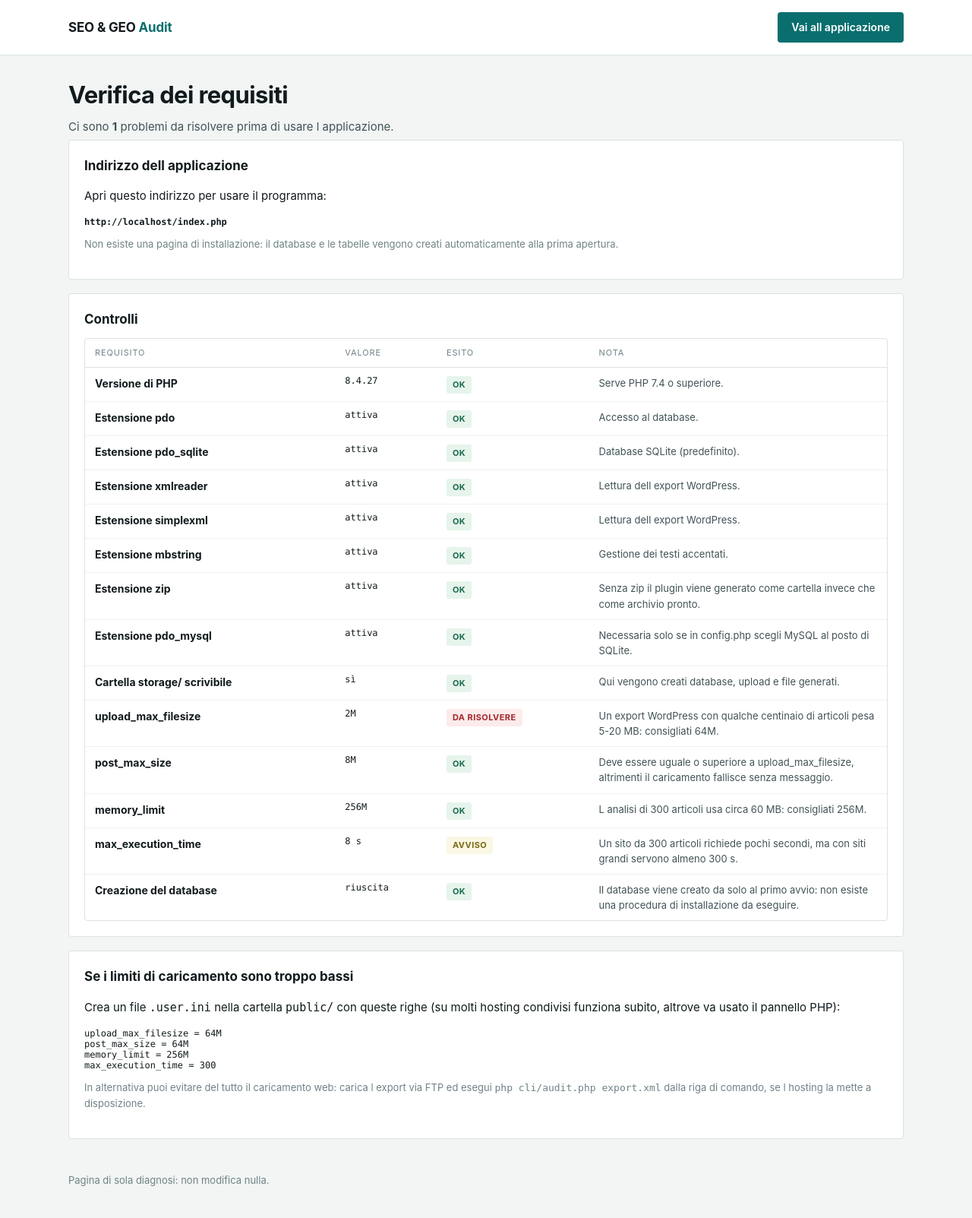
After one commit to ordinipc/messageflow, a PHP site: page /verifica.php in a window 1280 px wide. The commit adds this page. Shown: the whole page at 76% size. Run offline with PHP 8.4, Linux system fonts and the light colour scheme; some libraries are stand-ins or nearby versions.

Commit message:
Rende avviabile l app caricata in una sottocartella dello spazio web
Il punto di ingresso è public/index.php: caricando il progetto in /seo/ il
server non trovava nessun indice e mostrava un listato o un 403.

- .htaccess di radice: serve public/ come radice anche in sottocartella
- index.php di radice: reindirizza a public/ quando le riscritture non sono attive
- public/verifica.php: diagnosi di PHP, estensioni, permessi di storage/ e
  limiti di caricamento, con l indirizzo esatto da aprire
- errore leggibile al posto della pagina bianca quando storage/ non è scrivibile
- public/.user.ini con i limiti consigliati e LEGGIMI-PRIMA.txt per chi apre l FTP
- README: istruzioni di caricamento via FTP e nota che non esiste un installatore

Co-Authored-By: Claude Opus 5 <noreply@anthropic.com>
Claude-Session: https://claude.ai/code/session_01TLwq5bodo1ZfZ5jgeRX5BE

```diff
--- /dev/null
+++ b/seo-geo-php/public/verifica.php
@@ -0,0 +1,228 @@
+<?php
+/**
+ * Verifica dei requisiti del server.
+ *
+ * Pagina volutamente autonoma: non carica l applicazione, così resta
+ * consultabile anche quando qualcosa impedisce l avvio. Serve a capire in un
+ * colpo d occhio se lo spazio web è pronto e a quale indirizzo aprire l app.
+ *
+ * @package SeoGeoAudit
+ */
+
+$radice  = dirname( __DIR__ );
+$storage = $radice . '/storage';
+
+if ( ! is_dir( $storage ) ) {
+	@mkdir( $storage, 0775, true );
+}
+
+/**
+ * Converte un valore del php.ini (es. "64M") in byte.
+ *
+ * @param string $valore Valore.
+ * @return int
+ */
+function in_byte( $valore ) {
+	$valore = trim( (string) $valore );
+	$numero = (int) $valore;
+
+	switch ( strtolower( substr( $valore, -1 ) ) ) {
+		case 'g':
+			return $numero * 1024 * 1024 * 1024;
+		case 'm':
+			return $numero * 1024 * 1024;
+		case 'k':
+			return $numero * 1024;
+		default:
+			return $numero;
+	}
+}
+
+$controlli = array();
+
+$controlli[] = array(
+	'nome'   => 'Versione di PHP',
+	'valore' => PHP_VERSION,
+	'esito'  => version_compare( PHP_VERSION, '7.4', '>=' ) ? 'ok' : 'grave',
+	'nota'   => 'Serve PHP 7.4 o superiore.',
+);
+
+$estensioni = array(
+	'pdo'        => 'accesso al database',
+	'pdo_sqlite' => 'database SQLite (predefinito)',
+	'xmlreader'  => 'lettura dell export WordPress',
+	'simplexml'  => 'lettura dell export WordPress',
+	'mbstring'   => 'gestione dei testi accentati',
+);
+
+foreach ( $estensioni as $estensione => $a_cosa_serve ) {
+	$controlli[] = array(
+		'nome'   => 'Estensione ' . $estensione,
+		'valore' => extension_loaded( $estensione ) ? 'attiva' : 'assente',
+		'esito'  => extension_loaded( $estensione ) ? 'ok' : 'grave',
+		'nota'   => ucfirst( $a_cosa_serve ) . '.',
+	);
+}
+
+$controlli[] = array(
+	'nome'   => 'Estensione zip',
+	'valore' => extension_loaded( 'zip' ) ? 'attiva' : 'assente',
+	'esito'  => extension_loaded( 'zip' ) ? 'ok' : 'medio',
+	'nota'   => 'Senza zip il plugin viene generato come cartella invece che come archivio pronto.',
+);
+
+$controlli[] = array(
+	'nome'   => 'Estensione pdo_mysql',
+	'valore' => extension_loaded( 'pdo_mysql' ) ? 'attiva' : 'assente',
+	'esito'  => extension_loaded( 'pdo_mysql' ) ? 'ok' : 'medio',
+	'nota'   => 'Necessaria solo se in config.php scegli MySQL al posto di SQLite.',
+);
+
+$scrivibile  = is_dir( $storage ) && is_writable( $storage );
+$controlli[] = array(
+	'nome'   => 'Cartella storage/ scrivibile',
+	'valore' => $scrivibile ? 'sì' : 'no',
+	'esito'  => $scrivibile ? 'ok' : 'grave',
+	'nota'   => $scrivibile
+		? 'Qui vengono creati database, upload e file generati.'
+		: 'Imposta i permessi 775 sulla cartella storage/ dal pannello dell hosting o via FTP.',
+);
+
+$upload      = in_byte( ini_get( 'upload_max_filesize' ) );
+$controlli[] = array(
+	'nome'   => 'upload_max_filesize',
+	'valore' => ini_get( 'upload_max_filesize' ),
+	'esito'  => $upload >= 32 * 1024 * 1024 ? 'ok' : ( $upload >= 16 * 1024 * 1024 ? 'medio' : 'grave' ),
+	'nota'   => 'Un export WordPress con qualche centinaio di articoli pesa 5-20 MB: consigliati 64M.',
+);
+
+$post        = in_byte( ini_get( 'post_max_size' ) );
+$controlli[] = array(
+	'nome'   => 'post_max_size',
+	'valore' => ini_get( 'post_max_size' ),
+	'esito'  => $post >= $upload ? 'ok' : 'grave',
+	'nota'   => 'Deve essere uguale o superiore a upload_max_filesize, altrimenti il caricamento fallisce senza messaggio.',
+);
+
+$memoria     = in_byte( ini_get( 'memory_limit' ) );
+$controlli[] = array(
+	'nome'   => 'memory_limit',
+	'valore' => ini_get( 'memory_limit' ),
+	'esito'  => ( -1 === $memoria || $memoria >= 256 * 1024 * 1024 ) ? 'ok' : 'medio',
+	'nota'   => 'L analisi di 300 articoli usa circa 60 MB: consigliati 256M.',
+);
+
+$tempo       = (int) ini_get( 'max_execution_time' );
+$controlli[] = array(
+	'nome'   => 'max_execution_time',
+	'valore' => 0 === $tempo ? 'illimitato' : $tempo . ' s',
+	'esito'  => ( 0 === $tempo || $tempo >= 120 ) ? 'ok' : 'medio',
+	'nota'   => 'Un sito da 300 articoli richiede pochi secondi, ma con siti grandi servono almeno 300 s.',
+);
+
+// Prova di scrittura reale sul database: è il controllo che conta davvero.
+$prova = 'non eseguita';
+$esito_prova = 'medio';
+
+if ( $scrivibile && extension_loaded( 'pdo_sqlite' ) ) {
+	try {
+		$file = $storage . '/prova-scrittura.sqlite';
+		$pdo  = new PDO( 'sqlite:' . $file );
+		$pdo->exec( 'CREATE TABLE IF NOT EXISTS prova (id INTEGER PRIMARY KEY)' );
+		$pdo  = null;
+		unlink( $file );
+		$prova       = 'riuscita';
+		$esito_prova = 'ok';
+	} catch ( Throwable $e ) {
+		$prova       = 'fallita: ' . $e->getMessage();
+		$esito_prova = 'grave';
+	}
+}
+
+$controlli[] = array(
+	'nome'   => 'Creazione del database',
+	'valore' => $prova,
+	'esito'  => $esito_prova,
+	'nota'   => 'Il database viene creato da solo al primo avvio: non esiste una procedura di installazione da eseguire.',
+);
+
+$gravi  = count( array_filter( $controlli, static fn( $c ) => 'grave' === $c['esito'] ) );
+$avvisi = count( array_filter( $controlli, static fn( $c ) => 'medio' === $c['esito'] ) );
+
+$base = rtrim( dirname( $_SERVER['SCRIPT_NAME'] ), '/' );
+
+?><!doctype html>
+<html lang="it">
+<head>
+<meta charset="utf-8">
+<meta name="viewport" content="width=device-width, initial-scale=1">
+<meta name="robots" content="noindex, nofollow">
+<title>Verifica dei requisiti — SEO &amp; GEO Audit</title>
+<link rel="stylesheet" href="assets/app.css">
+</head>
+<body>
+<header class="testa">
+	<div class="contenitore">
+		<a class="marchio" href="index.php">SEO &amp; GEO <span>Audit</span></a>
+		<nav><a class="bottone" href="index.php">Vai all applicazione</a></nav>
+	</div>
+</header>
+
+<main class="contenitore">
+	<section class="intestazione">
+		<h1>Verifica dei requisiti</h1>
+		<p class="guida">
+			<?php if ( $gravi ) : ?>
+				Ci sono <strong><?php echo $gravi; ?></strong> problemi da risolvere prima di usare l applicazione.
+			<?php elseif ( $avvisi ) : ?>
+				Tutto essenziale è a posto. Restano <strong><?php echo $avvisi; ?></strong> avvisi non bloccanti.
+			<?php else : ?>
+				Il server è pronto: puoi caricare l esportazione WordPress.
+			<?php endif; ?>
+		</p>
+	</section>
+
+	<section class="scheda">
+		<h2>Indirizzo dell applicazione</h2>
+		<p>Apri questo indirizzo per usare il programma:</p>
+		<p class="mono"><strong><?php echo htmlspecialchars( ( isset( $_SERVER['HTTPS'] ) ? 'https' : 'http' ) . '://' . $_SERVER['HTTP_HOST'] . $base . '/index.php', ENT_QUOTES ); ?></strong></p>
+		<p class="nota">Non esiste una pagina di installazione: il database e le tabelle vengono creati automaticamente alla prima apertura.</p>
+	</section>
+
+	<section class="scheda">
+		<h2>Controlli</h2>
+		<div class="tabellabox">
+			<table>
+				<thead><tr><th>Requisito</th><th>Valore</th><th>Esito</th><th>Nota</th></tr></thead>
+				<tbody>
+				<?php foreach ( $controlli as $c ) : ?>
+					<tr>
+						<td><strong><?php echo htmlspecialchars( $c['nome'], ENT_QUOTES ); ?></strong></td>
+						<td class="mono"><?php echo htmlspecialchars( $c['valore'], ENT_QUOTES ); ?></td>
+						<td>
+							<span class="tag <?php echo $c['esito']; ?>">
+								<?php echo 'ok' === $c['esito'] ? 'ok' : ( 'grave' === $c['esito'] ? 'da risolvere' : 'avviso' ); ?>
+							</span>
+						</td>
+						<td class="stretta"><?php echo htmlspecialchars( $c['nota'], ENT_QUOTES ); ?></td>
+					</tr>
+				<?php endforeach; ?>
+				</tbody>
+			</table>
+		</div>
+	</section>
+
+	<section class="scheda">
+		<h2>Se i limiti di caricamento sono troppo bassi</h2>
+		<p>Crea un file <code>.user.ini</code> nella cartella <code>public/</code> con queste righe (su molti hosting condivisi funziona subito, altrove va usato il pannello PHP):</p>
+		<pre class="mono">upload_max_filesize = 64M
+post_max_size = 64M
+memory_limit = 256M
+max_execution_time = 300</pre>
+		<p class="nota">In alternativa puoi evitare del tutto il caricamento web: carica l export via FTP ed esegui <code>php cli/audit.php export.xml</code> dalla riga di comando, se l hosting la mette a disposizione.</p>
+	</section>
+</main>
+
+<footer class="piede"><div class="contenitore">Pagina di sola diagnosi: non modifica nulla.</div></footer>
+</body>
+</html>
--- a/seo-geo-php/views/layout.php
+++ b/seo-geo-php/views/layout.php
@@ -22,6 +22,7 @@
 		<a class="marchio" href="?p=home">SEO &amp; GEO <span>Audit</span></a>
 		<nav>
 			<a href="?p=home">Audit archiviati</a>
+			<a href="verifica.php">Requisiti</a>
 			<a class="bottone" href="?p=nuovo">Nuova analisi</a>
 		</nav>
 	</div>
```
Also changed, not shown: seo-geo-php/LEGGIMI-PRIMA.txt (added, +45 -0 lines), seo-geo-php/index.php (added, +17 -0 lines), seo-geo-php/public/index.php (+17 -1 lines), seo-geo-php/.htaccess (added), seo-geo-php/README.md, seo-geo-php/public/.user.ini (added).
